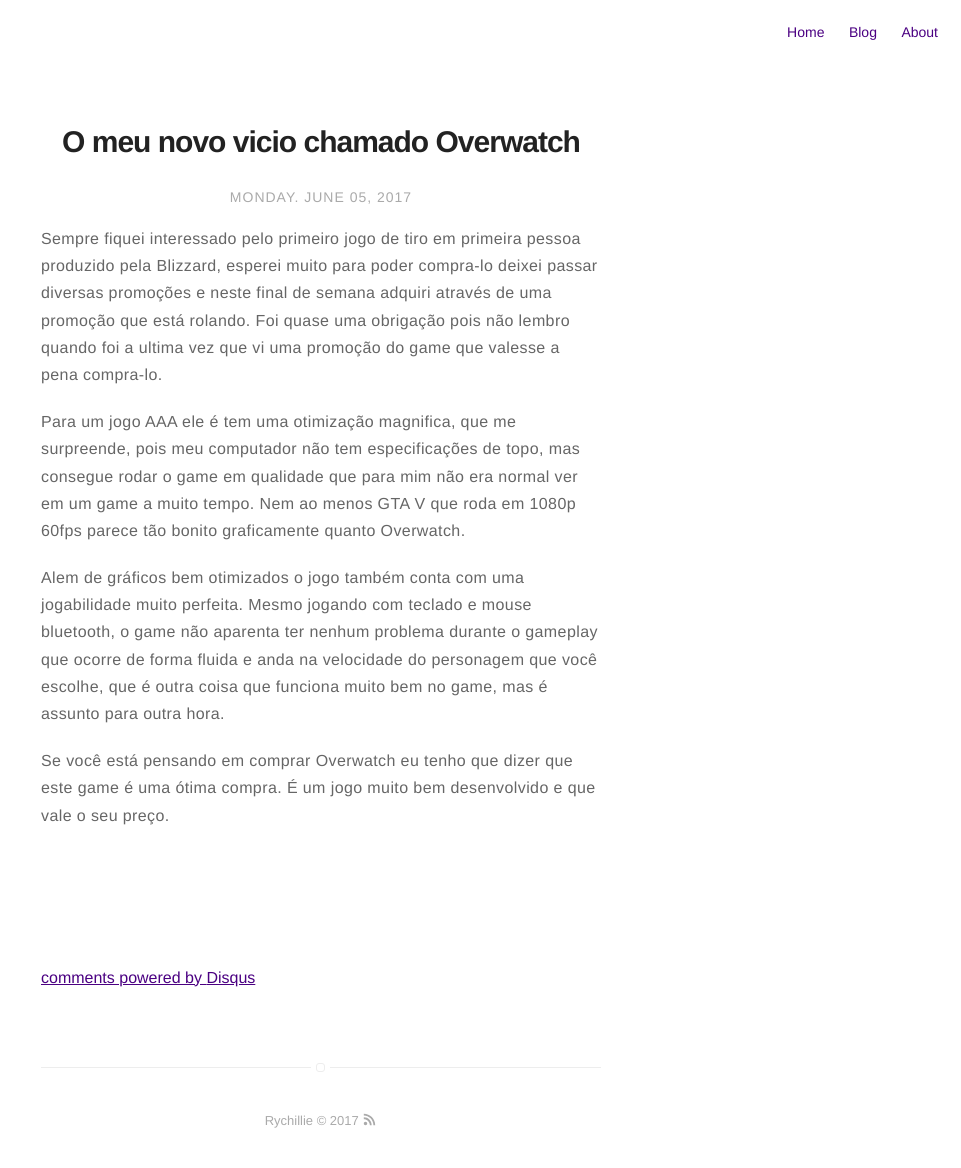
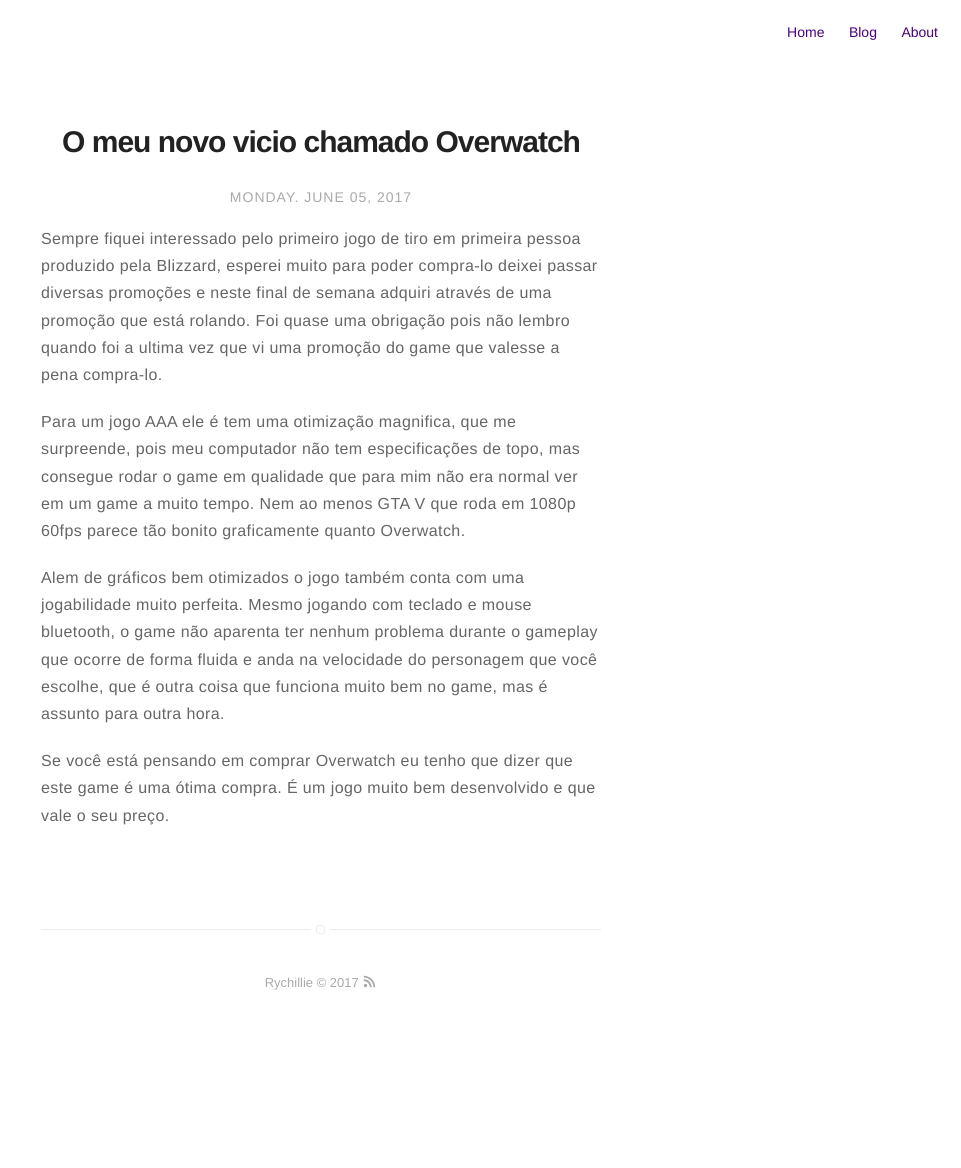
Before and after one commit to Rychillie/rychillieOLD, a Jekyll site: the page built from _posts/2017/06/2017-06-05-o-meu-vicio-overwatch.markdown, in a window 1280 px wide. Shown: the whole page, without its empty margins (319-1280 px from the left). Built offline with Jekyll 4.4.1, drawn with Linux system fonts in a browser that asks for light colours; comment, search, counter and statistics services are not loaded; after the commit the page ends 1030 px from its top, so only the background shows below that; some of the changed lines change nothing that is shown.

Commit message:
Update post.html

```diff
--- a/_layouts/post.html
+++ b/_layouts/post.html
@@ -44,5 +44,6 @@
     {% include author.html %}
 {% endif %}
 
-{% include disqus.html %}
-<script id="dsq-count-scr" src="//rychillie.disqus.com/count.js" async></script>
+{% if site.disqus.categories contains page.category %}
+    {% include disqus.html %}
+{% endif %}
```
